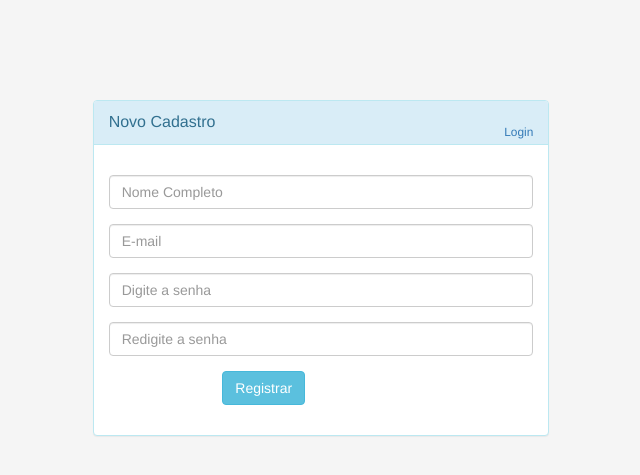
After one commit to hackultura/meta-id, a Django app: page /developer/registro/ in a window 1280 px wide. The commit adds this page. Shown: the top 475 px of the page, without its empty margins (319-959 px from the left). Run offline with Django 3.2, Linux system fonts and the light colour scheme; parts of the project's set-up code (start-up, migrations or seed data) failed here and were passed over; some libraries are stand-ins or nearby versions.

Commit message:
Refatoracoes na gestao e de apps e OAuth
Foi feito refatoracoes importantes que envolve:

 - Registro de usuarios e usuarios de perfil desenvolvedor que
irão manter suas aplicações cliente;
 - Inserção de permissões ao usuario desenvolvedor, para acessar
a ação de listar, acessar, criar, editar e remover aplicações;
 - Separação de rotas e views, dos endpoints da API e das views
da autenticação e registros de usuários por meio do OAuth.

```diff
--- a/meta_id/authentication/urls.py
+++ b/meta_id/authentication/urls/api.py
@@ -1,7 +1,7 @@
 # -*- coding: utf-8 -*-
 from django.conf.urls import url
 from rest_framework.routers import DefaultRouter
-from meta_id.authentication.views import (
+from meta_id.authentication.views.api import (
     UserViewSet,
     LoginView,
     ChangePasswordView,
--- /dev/null
+++ b/meta_id/authentication/views/oauth.py
@@ -0,0 +1,72 @@
+# -*- coding: utf-8 -*-
+from django.contrib.auth.models import Permission
+from django.contrib.auth.decorators import permission_required
+from django.views.generic.edit import CreateView
+from django.core.urlresolvers import reverse_lazy
+from django.utils.decorators import method_decorator
+
+from oauth2_provider.views.application import (
+    ApplicationList as OAuthApplicationList,
+    ApplicationRegistration as OAuthApplicationRegistration,
+    ApplicationDetail as OAuthApplicationDetail,
+    ApplicationDelete as OAuthApplicationDelete,
+    ApplicationUpdate as OAuthApplicationUpdate,
+)
+
+from meta_id.authentication.models import User
+from meta_id.authentication.forms import RegisterForm
+
+
+class RegisterView(CreateView):
+    model = User
+    form_class = RegisterForm
+
+
+class DeveloperRegisterView(CreateView):
+    model = User
+    form_class = RegisterForm
+    success_url = reverse_lazy('login')
+    template_name = "registration/user_form_developer.html"
+
+    def form_valid(self, form):
+        self.object = form.save()
+
+        # Selecionando permissoes para associar ao usuario registrado
+        permissions = Permission.objects.filter(name__icontains="application")
+        self.object.user_permissions = permissions
+        self.object.save()
+        return super(DeveloperRegisterView, self).form_valid(form)
+
+
+class ApplicationList(OAuthApplicationList):
+    @method_decorator(permission_required('oauth2_provider.add_application'))
+    @method_decorator(permission_required('oauth2_provider.change_application'))
+    @method_decorator(permission_required('oauth2_provider.delete_application'))
+    def dispatch(self, *args, **kwargs):
+        return super(ApplicationList, self).dispatch(*args, **kwargs)
+
+
+class ApplicationNew(OAuthApplicationRegistration):
+    @method_decorator(permission_required('oauth2_provider.add_application'))
+    def dispatch(self, *args, **kwargs):
+        return super(ApplicationNew, self).dispatch(*args, **kwargs)
+
+
+class ApplicationUpdate(OAuthApplicationUpdate):
+    @method_decorator(permission_required('oauth2_provider.change_application'))
+    def dispatch(self, *args, **kwargs):
+        return super(ApplicationUpdate, self).dispatch(*args, **kwargs)
+
+
+class ApplicationDetail(OAuthApplicationDetail):
+    @method_decorator(permission_required('oauth2_provider.add_application'))
+    @method_decorator(permission_required('oauth2_provider.change_application'))
+    @method_decorator(permission_required('oauth2_provider.delete_application'))
+    def dispatch(self, *args, **kwargs):
+        return super(ApplicationDetail, self).dispatch(*args, **kwargs)
+
+
+class ApplicationDelete(OAuthApplicationDelete):
+    @method_decorator(permission_required('oauth2_provider.delete_application'))
+    def dispatch(self, *args, **kwargs):
+        return super(ApplicationDelete, self).dispatch(*args, **kwargs)
--- a/meta_id/settings.py
+++ b/meta_id/settings.py
@@ -112,7 +112,7 @@ USE_TZ = True
 AUTH_USER_MODEL = 'authentication.User'
 LOGIN_URL = '/login/'
 LOGOUT_REDIRECT_URL = '/login/'
-LOGIN_REDIRECT_URL = '/oauth/applications/'
+LOGIN_REDIRECT_URL = '/developer/aplicacoes/'
 
 # Templates
 TEMPLATES = [
--- a/meta_id/urls.py
+++ b/meta_id/urls.py
@@ -3,23 +3,21 @@ from django.contrib import admin
 from django.conf.urls.static import static
 from django.conf import settings
 
-from meta_id.authentication.views import RegisterView
-
 urlpatterns = patterns(
     '',
-    url(r'^admin/', include(admin.site.urls)),
-    url('^', include('django.contrib.auth.urls')),
-    url(r'^register/$', RegisterView.as_view(), name='register'),
 
-    url(r'^oauth/',
-        include('oauth2_provider.urls', namespace='oauth2_provider')),
-    url(r'^api/v1/auth/', include('meta_id.authentication.urls',
+    url(r'^api/v1/auth/', include('meta_id.authentication.urls.api',
                                   namespace='auth')),
     url(r'^api/v1/', include('meta_id.core.urls', namespace='api')),
 
     url(r'^api-auth/', include('rest_framework.urls',
                                namespace='rest_framework')),
+
+    url(r'^admin/', include(admin.site.urls)),
+    url('^', include('django.contrib.auth.urls')),
+    url(r'^', include('meta_id.authentication.urls.oauth', namespace='oauth')),
 )
 
 if settings.DEBUG:
-    urlpatterns += static(settings.MEDIA_URL, document_root=settings.MEDIA_ROOT)
+    urlpatterns += static(settings.MEDIA_URL,
+                          document_root=settings.MEDIA_ROOT)
--- a/templates/oauth2_provider/application_detail.html
+++ b/templates/oauth2_provider/application_detail.html
@@ -13,9 +13,9 @@
 		<textarea class="input-block-level" rows="10" style="width: 500px;" readonly>{{ application.redirect_uris }}</textarea>
 
         <div class="btn-toolbar">
-            <a class="btn" href="{% url "oauth2_provider:list" %}">{% trans "Voltar" %}</a>
-            <a class="btn btn-primary" href="{% url "oauth2_provider:update" application.id %}">{% trans "Editar" %}</a>
-            <a class="btn btn-danger" href="{% url "oauth2_provider:delete" application.id %}">{% trans "Apagar" %}</a>
+            <a class="btn" href="{% url "oauth:app_list" %}">{% trans "Voltar" %}</a>
+            <a class="btn btn-primary" href="{% url "oauth:app_update" application.id %}">{% trans "Editar" %}</a>
+            <a class="btn btn-danger" href="{% url "oauth:app_delete" application.id %}">{% trans "Apagar" %}</a>
         </div>
     </div>
 {% endblock content %}
--- a/templates/oauth2_provider/application_form.html
+++ b/templates/oauth2_provider/application_form.html
@@ -4,7 +4,7 @@
 {% load i18n %}
 {% block content %}
     <div class="block-center">
-        <form class="form-horizontal" method="post" action="{% block app-form-action-url %}{% url 'oauth2_provider:update' application.id %}{% endblock app-form-action-url %}">
+        <form class="form-horizontal" method="post" action="{% block app-form-action-url %}{% url 'oauth:app_update' application.id %}{% endblock app-form-action-url %}">
             <h3 class="block-center-heading">
                 {% block app-form-title %}
                     {% trans "Editar Aplicação" %} {{ application.name }}
@@ -32,7 +32,7 @@
 
             <div class="control-group">
                 <div class="controls">
-                    <a class="btn" href="{% block app-form-back-url %}{% url "oauth2_provider:detail" application.id %}{% endblock app-form-back-url %}">
+                    <a class="btn" href="{% block app-form-back-url %}{% url "oauth:app_detail" application.id %}{% endblock app-form-back-url %}">
                         {% trans "Voltar" %}
                     </a>
                     <button type="submit" class="btn btn-primary">Salvar</button>
--- a/templates/oauth2_provider/application_list.html
+++ b/templates/oauth2_provider/application_list.html
@@ -19,7 +19,7 @@
 			<tbody>
 				{% for application in applications %}
 				<tr>
-					<td><a href="{{application.get_absolute_url}}">{{application.name}}</a></td>
+					<td><a href="{% url 'oauth:app_detail' application.id %}">{{application.name}}</a></td>
 					<td>{{application.client_type}}</td>
 					<td>{{application.client_id}}</td>
 					<td>{{application.redirect_uris}}</td>
@@ -29,9 +29,9 @@
 		</table>
 	</ul>
 
-	<a class="btn btn-success" href="{% url "oauth2_provider:register" %}">Nova Aplicação</a>
+	<a class="btn btn-success" href="{% url "oauth:app_register" %}">Nova Aplicação</a>
 	{% else %}
-	<p>{% trans "Nenhuma aplicação definida" %}. <a href="{% url 'oauth2_provider:register' %}">{% trans "Clique aqui" %}</a> {% trans "se deseja registrar uma aplicação." %}</p>
+	<p>{% trans "Nenhuma aplicação definida" %}. <a href="{% url 'oauth:app_register' %}">{% trans "Clique aqui" %}</a> {% trans "se deseja registrar uma aplicação." %}</p>
 	{% endif %}
 </div>
 {% endblock content %}
--- a/templates/oauth2_provider/application_registration_form.html
+++ b/templates/oauth2_provider/application_registration_form.html
@@ -4,6 +4,6 @@
 
 {% block app-form-title %}{% trans "Registrar nova aplicação" %}{% endblock app-form-title %}
 
-{% block app-form-action-url %}{% url 'oauth2_provider:register' %}{% endblock app-form-action-url %}
+{% block app-form-action-url %}{% url 'oauth:app_register' %}{% endblock app-form-action-url %}
 
-{% block app-form-back-url %}{% url "oauth2_provider:list" %}"{% endblock app-form-back-url %}
+{% block app-form-back-url %}{% url "oauth:app_list" %}"{% endblock app-form-back-url %}
--- a/templates/oauth2_provider/base.html
+++ b/templates/oauth2_provider/base.html
@@ -54,15 +54,12 @@
 			<!-- Collect the nav links, forms, and other content for toggling -->
 			<div class="collapse navbar-collapse" id="bs-example-navbar-collapse-1">
 				<ul class="nav navbar-nav">
-					<li class="active"><a href="{% url 'oauth2_provider:list'%}">Suas Aplicações <span class="sr-only">(current)</span></a></li>
+					<li class="active"><a href="{% url 'oauth:app_list'%}">Suas Aplicações <span class="sr-only">(current)</span></a></li>
 				</ul>
 				<ul class="nav navbar-nav navbar-right">
 					<li class="dropdown">
 						<a href="#" class="dropdown-toggle" data-toggle="dropdown" role="button" aria-haspopup="true" aria-expanded="false">{{ request.user.name }} <span class="caret"></span></a>
 						<ul class="dropdown-menu">
-							<li><a href="#">Meu Perfil</a></li>
-							<li><a href="#">Alterar Senha</a></li>
-							<li role="separator" class="divider"></li>
 							<li><a href="{% url 'logout' %}">Sair</a></li>
 						</ul>
 					</li>
--- /dev/null
+++ b/templates/registration/user_form_developer.html
@@ -0,0 +1,80 @@
+{% extends "oauth2_provider/base.html" %}
+{% load widget_tweaks %}
+
+{% block content %}
+<div id="loginbox" style="margin-top:50px;" class="mainbox col-md-8  col-sm-8 col-sm-offset-2">
+<div id="signupbox" style="margin-top:50px" class="mainbox col-md-8  col-sm-8 col-sm-offset-2">
+	<div class="panel panel-info">
+		<div class="panel-heading">
+			<div class="panel-title">Novo Cadastro</div>
+			<div style="float:right; font-size: 85%; position: relative;
+				top:-10px"><a id="signinlink" href="{% url 'login'%}">Login</a></div>
+		</div>
+		<div class="panel-body" >
+			<form id="signupform" action="{% url 'developer_register' %}" method="POST" class="form-horizontal" role="form">
+				{% csrf_token %}
+
+				{% if form.name.errors %}
+					<div style="margin: 15px 0;" class="form-group has-error">
+						{% render_field form.name placeholder="Nome Completo" class="form-control" %}
+						{% for error in form.name.errors %}
+						<span id="helpBlock2" class="help-block">{{ error }}</span>
+						{% endfor %}
+					</div>
+				{% else %}
+					<div style="margin: 15px 0;"class="form-group">
+						{% render_field form.name placeholder="Nome Completo" class="form-control" %}
+					</div>
+				{% endif %}
+
+				{% if form.email.errors %}
+					<div style="margin: 15px 0;" class="form-group has-error">
+						{% render_field form.email placeholder="E-mail" type="email" class="form-control" %}
+						{% for error in form.email.errors %}
+						<span id="helpBlock2" class="help-block">{{ error }}</span>
+						{% endfor %}
+					</div>
+				{% else %}
+					<div style="margin: 15px 0;"class="form-group">
+						{% render_field form.email placeholder="E-mail" class="form-control" %}
+					</div>
+				{% endif %}
+
+				{% if form.password1.errors %}
+					<div style="margin: 15px 0;" class="form-group has-error">
+						{% render_field form.password1 placeholder="Digite a senha" type="password" class="form-control" %}
+						{% for error in form.password1.errors %}
+						<span id="helpBlock2" class="help-block">{{ error }}</span>
+						{% endfor %}
+					</div>
+				{% else %}
+					<div style="margin: 15px 0;"class="form-group">
+						{% render_field form.password1 placeholder="Digite a senha" type="password" class="form-control" %}
+					</div>
+				{% endif %}
+
+				{% if form.password2.errors %}
+					<div style="margin: 15px 0;" class="form-group has-error">
+						{% render_field form.password2 placeholder="Redigite a senha" type="password" class="form-control" %}
+						{% for error in form.password2.errors %}
+						<span id="helpBlock2" class="help-block">{{ error }}</span>
+						{% endfor %}
+					</div>
+				{% else %}
+					<div style="margin: 15px 0;"class="form-group">
+						{% render_field form.password2 placeholder="Redigite a senha" type="password" class="form-control" %}
+					</div>
+				{% endif %}
+
+				<div class="form-group">
+					<!-- Button -->
+					<div class="col-md-offset-3 col-md-9">
+						<button id="btn-signup" type="submit" class="btn btn-info"><i class="icon-hand-right"></i>Registrar</button>
+					</div>
+				</div>
+			</form>
+		</div>
+	</div>
+</div>
+</div>
+{% endblock content%}
```
Also changed, not shown: meta_id/authentication/urls/oauth.py (added, +29 -0 lines), meta_id/authentication/views/api.py (renamed from meta_id/authentication/views.py, +0 -8 lines), meta_id/authentication/urls/__init__.py (added), meta_id/authentication/views/__init__.py (added).
